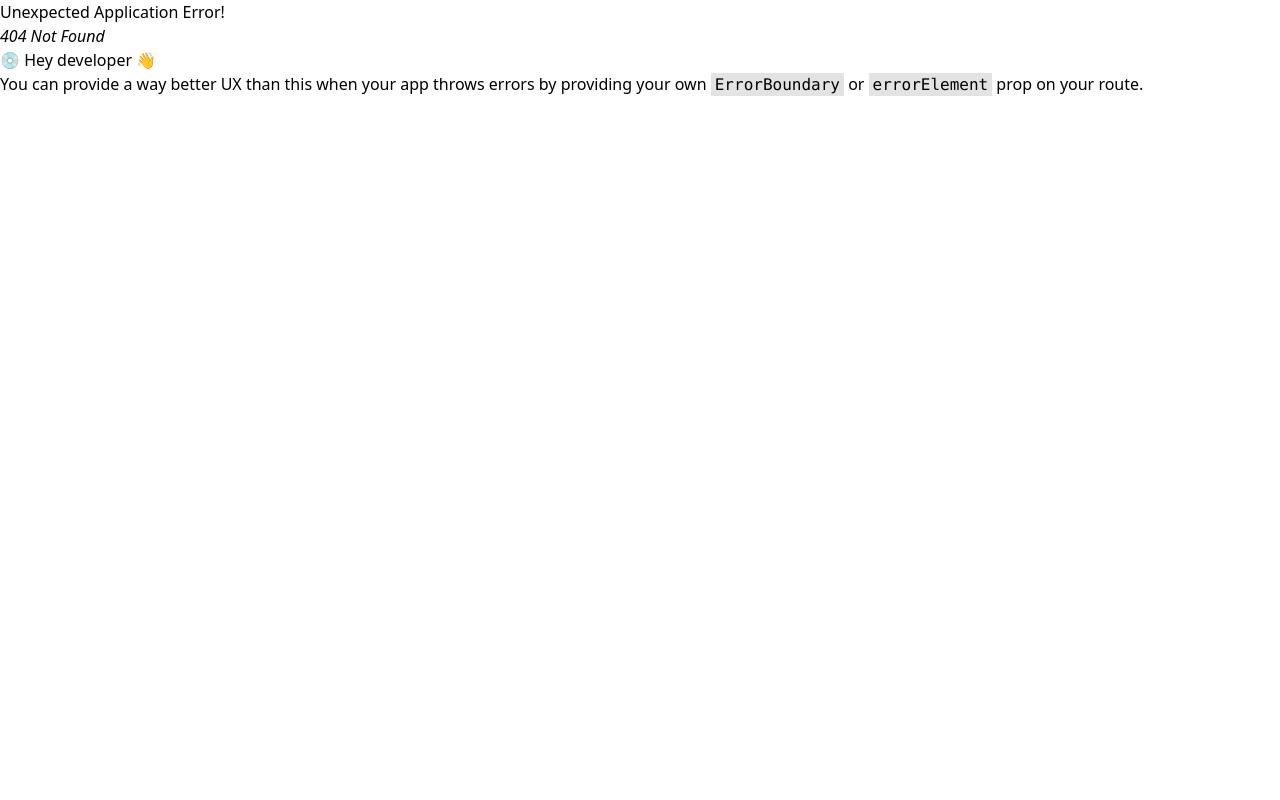
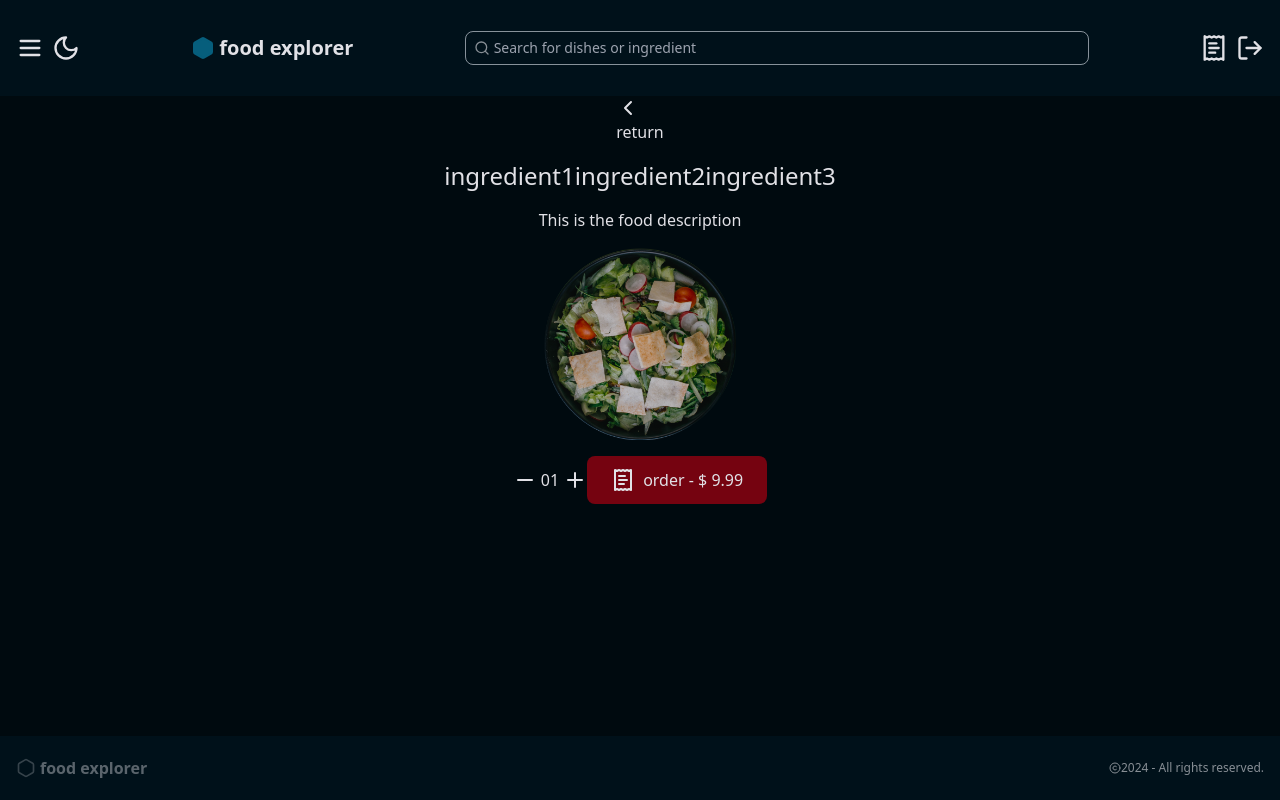
Before and after one commit to dameness/food-explorer-front, a React (Vite) app: page /food in a window 1280 px wide. Before the commit this address had no page. Built offline with nearby package versions, Linux system fonts and the light colour scheme.

Commit message:
feat: add initial food page

```diff
--- /dev/null
+++ b/src/components/foodInfo.tsx
@@ -0,0 +1,33 @@
+import type { Food as FoodType } from '@/models/food';
+import { Minus, Plus, ReceiptText } from 'lucide-react';
+import { Button } from './ui/button';
+
+interface FoodProps {
+  data: FoodType;
+}
+
+export const FoodInfo = ({ data }: FoodProps) => {
+  return (
+    <>
+      <h1 className='text-2xl'>{data.ingredients}</h1>
+      <h1>{data.description}</h1>
+
+      <img
+        src='/assets/mask-group.png'
+        className='sm:w-48 xs:w-36 w-24'
+        alt='food'
+      />
+      <div className='flex items-center'>
+        <div className='flex items-center gap-1'>
+          <Minus />
+          01
+          <Plus />
+        </div>
+        <Button>
+          <ReceiptText />
+          order - {'$ ' + data.price.toFixed(2)}
+        </Button>
+      </div>
+    </>
+  );
+};
--- /dev/null
+++ b/src/pages/food.tsx
@@ -0,0 +1,22 @@
+import { FoodInfo } from '@/components/foodInfo';
+import { ChevronLeft } from 'lucide-react';
+
+export const Food = () => {
+  return (
+    <>
+      <div>
+        <ChevronLeft />
+        return
+      </div>
+
+      <FoodInfo
+        data={{
+          name: 'Caesar Salad',
+          description: 'This is the food description',
+          ingredients: ['ingredient1', 'ingredient2', 'ingredient3'],
+          price: 9.99,
+        }}
+      />
+    </>
+  );
+};
--- a/src/router.tsx
+++ b/src/router.tsx
@@ -3,6 +3,7 @@ import { RootLayout } from './components/layout';
 import { Home } from './pages/home';
 import { SignIn } from './pages/signIn';
 import { SignUp } from './pages/signUp';
+import { Food } from './pages/food';
 export const router = createBrowserRouter([
   {
     path: '/',
@@ -11,6 +12,10 @@ export const router = createBrowserRouter([
       {
         index: true,
         element: <Home />,
+      },
+      {
+        path: '/food',
+        element: <Food />,
       },
     ],
     //FAZER ERROR ELEMENT
```
